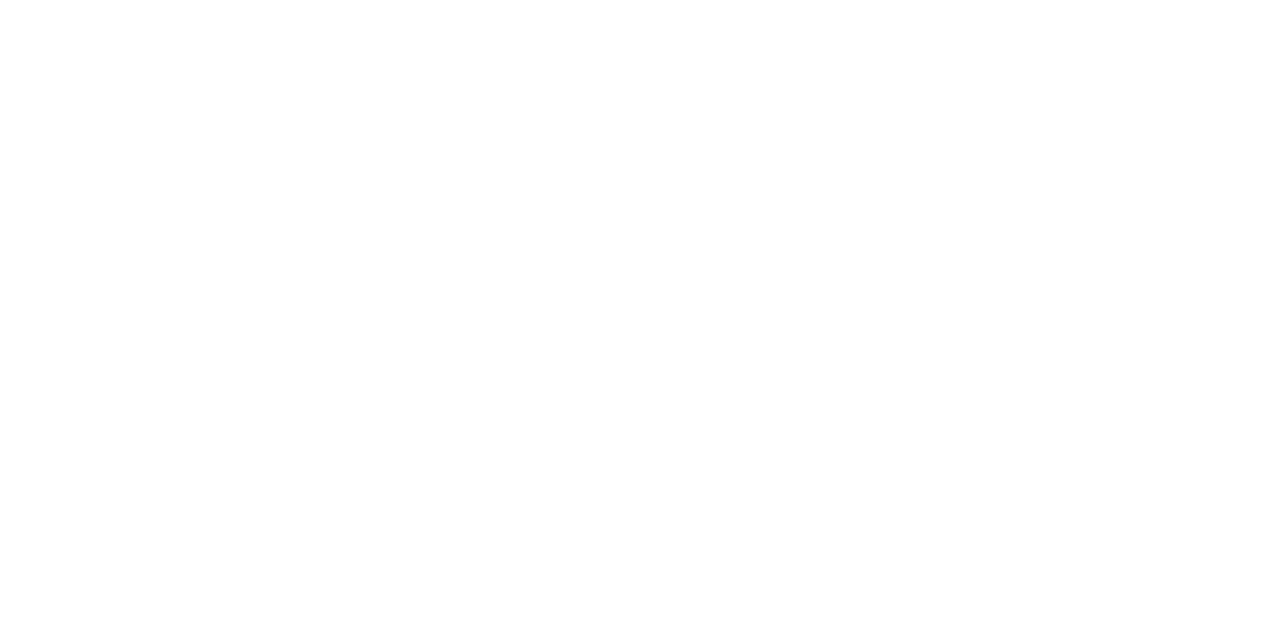
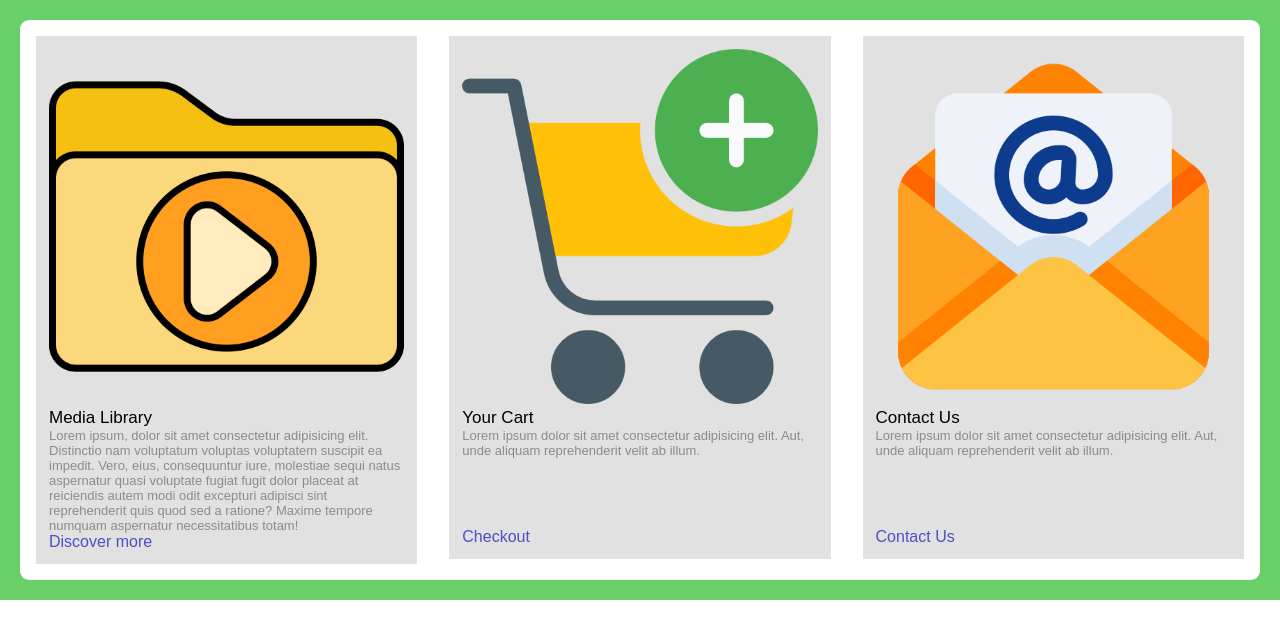
Before and after one commit to BhashiBandara95/BhashiBandara95_Responsive_Card_layout_using_HTML_-_CSS, a plain HTML site: page index.html in a window 1280 px wide. Drawn offline with Linux system fonts and the light colour scheme.

Commit message:
modified:   style.cssUI-design.png

```diff
--- a/index.html
+++ b/index.html
@@ -6,5 +6,39 @@
 		<title>CARD UI APP</title>
 		<link rel="stylesheet" href="style.css" type="text/css" />
 	</head>
-	<body></body>
+	<body>
+	<div id="wrapper">
+		<div id="inner" class="clearfix">
+			<div class="box">
+				<div class="content">
+					<img src="Images/video-gallery.png" alt="img-gallery">
+					<h2 class="heading">Media Library</h2>
+					<p class="para">
+						Lorem ipsum, dolor sit amet consectetur adipisicing elit. Distinctio nam voluptatum voluptas voluptatem suscipit ea impedit. Vero, eius, consequuntur iure, molestiae sequi natus aspernatur quasi voluptate fugiat fugit dolor placeat at reiciendis autem modi odit excepturi adipisci sint reprehenderit quis quod sed a ratione? Maxime tempore numquam aspernatur necessitatibus totam!
+					</p>
+					<a href="www.google.com" class="links">Discover more</a>
+				</div>
+            </div>
+
+			<div class="box">
+				<div class="content">
+					<img src="Images/cart.png" alt="img-cart">
+					<h2 class="heading">Your Cart</h2>
+					<p class="para">Lorem ipsum dolor sit amet consectetur adipisicing elit. Aut, unde aliquam reprehenderit velit ab illum.</p>
+					<a href="www.google.com" class="links">Checkout</a>
+				</div>
+			</div>
+
+			<div class="box">
+				<div class="content">
+					<img src="Images/contactus.png" alt="img-contact">
+					<h2 class="heading">Contact Us</h2>
+					<p class="para">Lorem ipsum dolor sit amet consectetur adipisicing elit. Aut, unde aliquam reprehenderit velit ab illum.</p>
+					<a href="www.google.com" class="links">Contact Us</a>
+				</div>
+			</div>
+
+		</div>
+	<div>
+	</body>
 </html>
--- a/style.css
+++ b/style.css
@@ -36,3 +36,62 @@ table {
 textarea {
 	white-space: revert;
 }
+
+.clearfix:after {
+	visibility: hidden;
+	display: block;
+	font-size: 0;
+	content: " ";
+	clear: both;
+	height: 0;
+}
+.clearfix {
+	display: inline-block;
+}
+/* start commented backslash hack \*/
+* html .clearfix {
+	height: 1%;
+}
+.clearfix {
+	display: block;
+}
+/* close commented backslash hack */
+
+* {
+	font-family: Arial, Helvetica, sans-serif;
+}
+
+#wrapper {
+	background-color: #69cf69;
+	padding: 20px;
+}
+
+#inner {
+	background-color: white;
+	border-radius: 9px;
+}
+
+.box {
+	width: 33.33%;
+	float: left;
+}
+
+.content {
+	background-color: #e1e1e1;
+	margin: 16px;
+	padding: 13px;
+}
+
+.heading {
+	font-size: 17px;
+}
+
+.para {
+	color: #8d8b8b;
+	font-size: 13px;
+	min-height: 100px;
+}
+
+.links {
+	color: #4e4ec5;
+}
```
Also changed, not shown: UI-design.png (added).
